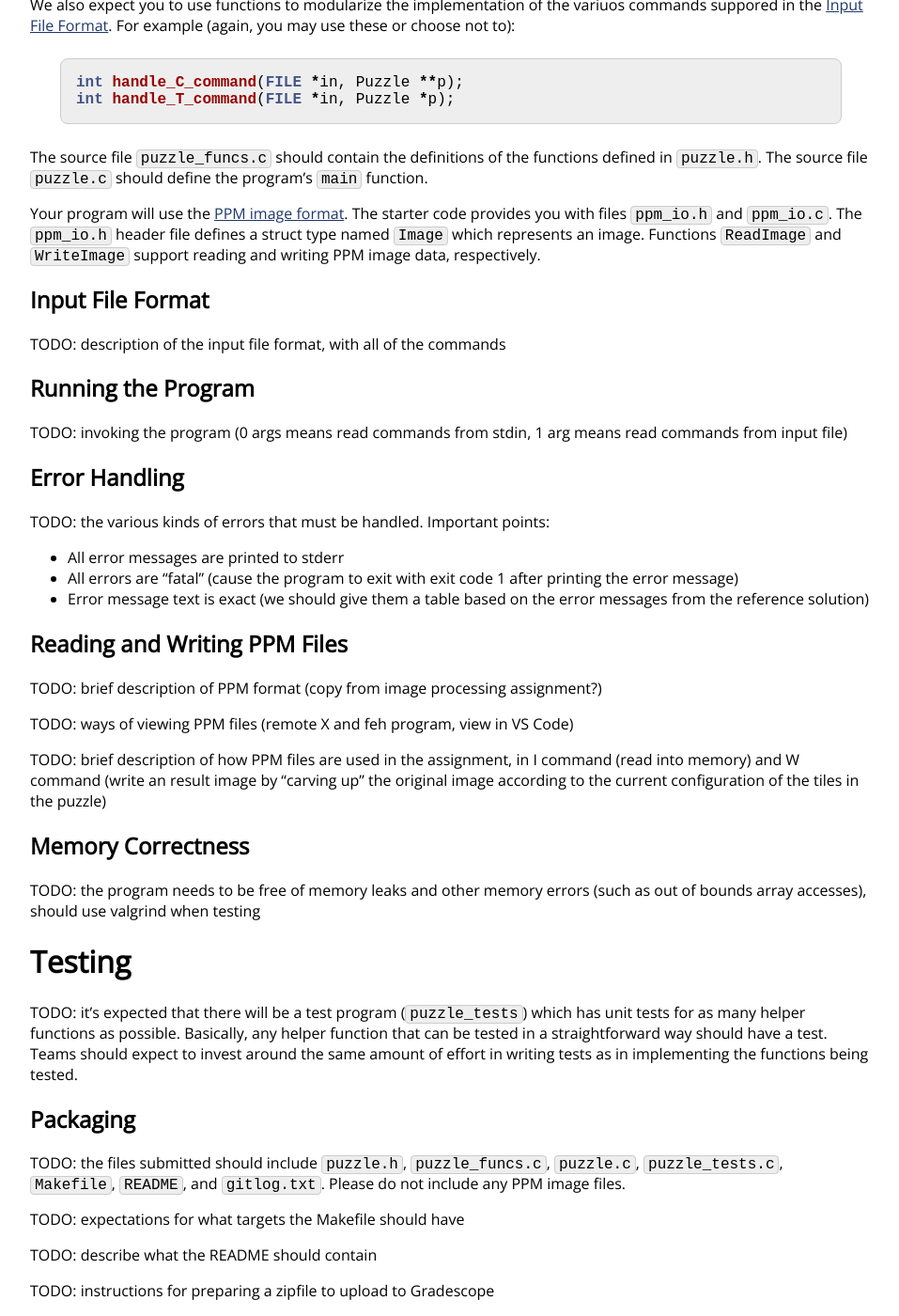
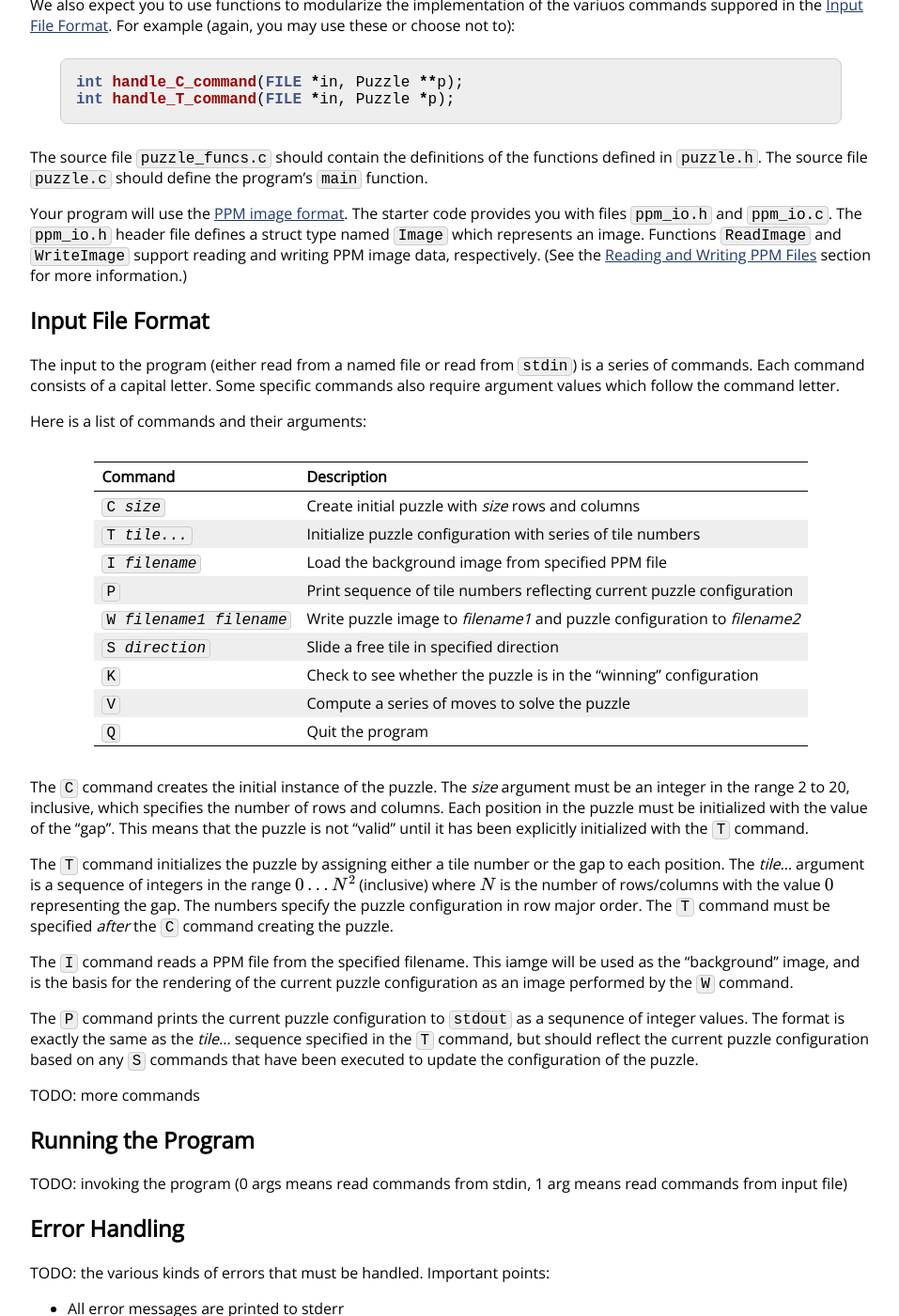
Before and after one commit to vivek-booshan/cs220-sp23, a Jekyll site: the page built from assign/midterm.md, in a window 1280 px wide and 1400 px high, scrolled down 4473 px. Shown: the whole window at 94% size, without its empty margins (160-1117 px from the left). Built offline with Jekyll 4.4.1, drawn with Linux system fonts in a browser that asks for light colours; some web fonts are replaced; formulas are drawn with MathJax 3.

Commit message:
working on describing commands

```diff
--- a/assign/midterm.md
+++ b/assign/midterm.md
@@ -298,10 +298,67 @@ The starter code provides you with files `ppm_io.h` and `ppm_io.c`.
 The `ppm_io.h` header file defines a struct type named `Image` which
 represents an image. Functions `ReadImage` and `WriteImage` support
 reading and writing PPM image data, respectively.
+(See the [Reading and Writing PPM Files](#reading-and-writing-ppm-files)
+section for more information.)
 
 ## Input File Format
 
-TODO: description of the input file format, with all of the commands
+The input to the program (either read from a named file or read from
+`stdin`) is a series of commands.  Each command consists of a capital
+letter. Some specific commands also require argument values which follow
+the command letter.
+
+<!--
+  // C <size>                         create puzzle of specified size
+  // T <sequence of tile numbers...>  set initial state of puzzle
+  // I <filename>                     set the base image filename
+  // P                                print the current state of the puzzle (tile numbers)
+  // W <img filename> <cfg filename>  write image file representing current state of puzzle
+  // S <dir>                          slide free tile in given direction (u, d, l, or r)
+  // K                                check to see whether the puzzle is in the "winning" configuration
+  // Q                                quit the program
+-->
+
+Here is a list of commands and their arguments:
+
+Command | Description
+------- | -----------
+<code class='highlighter-rouge'>C <i>size</i></code> | Create initial puzzle with <i>size</i> rows and columns
+<code class='highlighter-rouge'>T <i>tile...</i></code> | Initialize puzzle configuration with series of tile numbers
+<code class='highlighter-rouge'>I <i>filename</i></code> | Load the background image from specified PPM file
+<code class='highlighter-rouge'>P</code> | Print sequence of tile numbers reflecting current puzzle configuration
+<code class='highlighter-rouge'>W <i>filename1</i> <i>filename</i></code> | Write puzzle image to <i>filename1</i> and puzzle configuration to <i>filename2</i>
+<code class='highlighter-rouge'>S <i>direction</i></code> | Slide a free tile in specified direction
+<code class='highlighter-rouge'>K</code> | Check to see whether the puzzle is in the "winning" configuration
+<code class='highlighter-rouge'>V</code> | Compute a series of moves to solve the puzzle
+<code class='highlighter-rouge'>Q</code> | Quit the program
+
+The `C` command creates the initial instance of the puzzle. The <i>size</i>
+argument must be an integer in the range 2 to 20, inclusive, which specifies
+the number of rows and columns. Each position in the puzzle must
+be initialized with the value of the "gap". This means that the
+puzzle is not "valid" until it has been explicitly initialized
+with the `T` command.
+
+The `T` command initializes the puzzle by assigning either a tile number
+or the gap to each position. The <i>tile...</i> argument is a sequence
+of integers in the range $$0 \ldots N^{2}$$ (inclusive) where $$N$$ is the
+number of rows/columns with the value $$0$$ representing the gap. The numbers
+specify the puzzle configuration in row major order. The `T` command
+must be specified *after* the `C` command creating the puzzle.
+
+The `I` command reads a PPM file from the specified filename. This iamge
+will be used as the "background" image, and is the basis for the rendering
+of the current puzzle configuration as an image performed by the
+`W` command.
+
+The `P` command prints the current puzzle configuration to `stdout` as a
+sequnence of integer values. The format is exactly the same as the
+<i>tile...</i> sequence specified in the `T` command, but should reflect
+the current puzzle configuration based on any `S` commands that have
+been executed to update the configuration of the puzzle.
+
+TODO: more commands
 
 ## Running the Program
 
```
